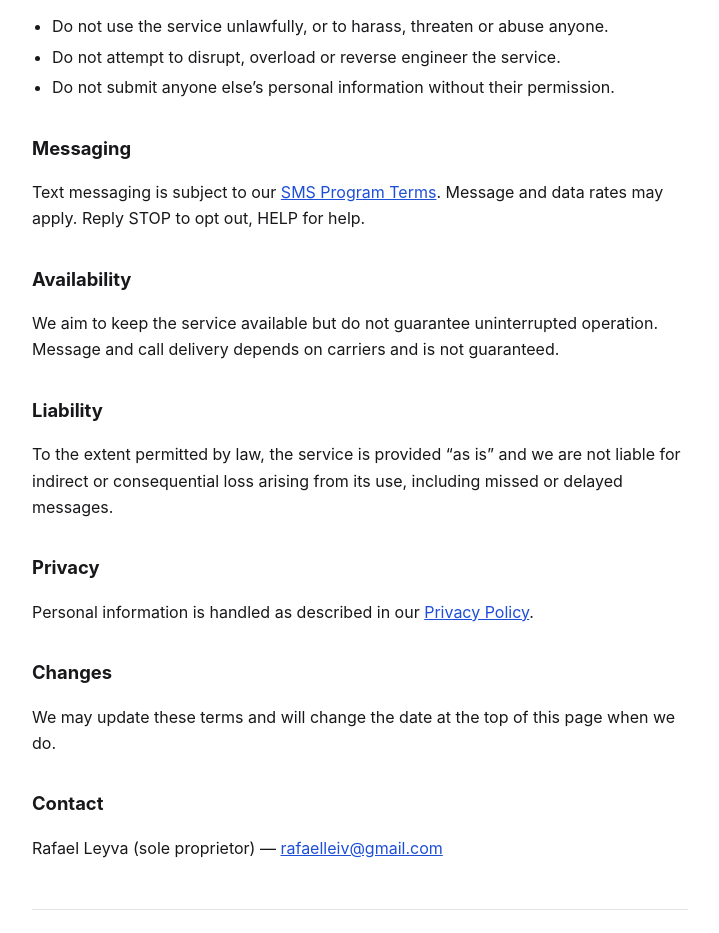
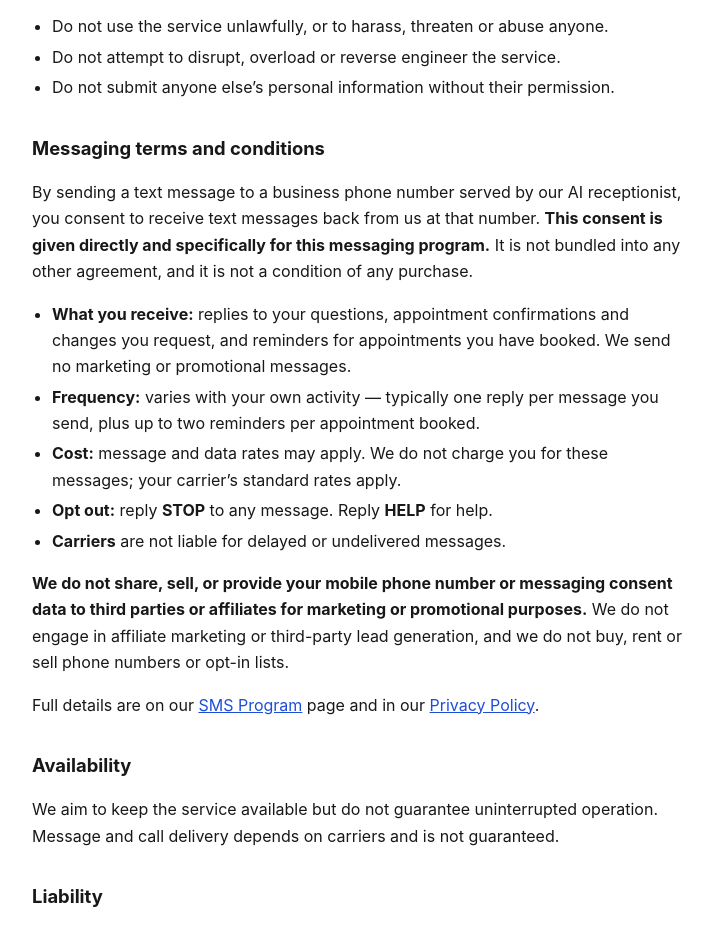
Before and after one commit to rafaelleiv/aifrontdesk, a plain HTML site: page terms/index.html in a window 1280 px wide. Shown: the part 820-1753 px from the top of the page, without its empty margins (280-999 px from the left). Drawn offline with Linux system fonts and the light colour scheme.

Commit message:
Disclosures que exige TCR, con la redaccion canonica
La campana se rechazo con 30908 (no se puede verificar una politica de privacidad
conforme) y 30882 (problemas con los terminos). El CTA ya pasaba: el 30909
desaparecio.

Lo que faltaba, y ahora esta en las tres paginas con la redaccion exacta que pide
TCR: que no se comparte, vende ni cede el numero movil ni el consentimiento a
terceros ni afiliados con fines de marketing o promocion; la frecuencia de
mensajes; y el aviso de tarifas.

Los terminos ya no se limitan a enlazar la pagina de SMS: llevan las condiciones
dentro, con el consentimiento dado de forma directa y especifica para este
programa y no agrupado en otro acuerdo, que es justo lo que exige el 30882.

```diff
--- a/terms/index.html
+++ b/terms/index.html
@@ -37,9 +37,29 @@ contacted, not us, is responsible for honouring appointments and for the service
 <li>Do not submit anyone else&rsquo;s personal information without their permission.</li>
 </ul>
 
-<h2>Messaging</h2>
-<p>Text messaging is subject to our <a href="../sms/">SMS Program Terms</a>. Message and data rates
-may apply. Reply STOP to opt out, HELP for help.</p>
+<h2>Messaging terms and conditions</h2>
+<p>By sending a text message to a business phone number served by our AI receptionist, you consent
+to receive text messages back from us at that number. <strong>This consent is given directly and
+specifically for this messaging program.</strong> It is not bundled into any other agreement, and it
+is not a condition of any purchase.</p>
+<ul>
+<li><strong>What you receive:</strong> replies to your questions, appointment confirmations and
+changes you request, and reminders for appointments you have booked. We send no marketing or
+promotional messages.</li>
+<li><strong>Frequency:</strong> varies with your own activity &mdash; typically one reply per
+message you send, plus up to two reminders per appointment booked.</li>
+<li><strong>Cost:</strong> message and data rates may apply. We do not charge you for these
+messages; your carrier&rsquo;s standard rates apply.</li>
+<li><strong>Opt out:</strong> reply <strong>STOP</strong> to any message. Reply
+<strong>HELP</strong> for help.</li>
+<li><strong>Carriers</strong> are not liable for delayed or undelivered messages.</li>
+</ul>
+<p><strong>We do not share, sell, or provide your mobile phone number or messaging consent data to
+third parties or affiliates for marketing or promotional purposes.</strong> We do not engage in
+affiliate marketing or third-party lead generation, and we do not buy, rent or sell phone numbers
+or opt-in lists.</p>
+<p>Full details are on our <a href="../sms/">SMS Program</a> page and in our
+<a href="../privacy/">Privacy Policy</a>.</p>
 
 <h2>Availability</h2>
 <p>We aim to keep the service available but do not guarantee uninterrupted operation. Message and
```
Also changed, not shown: privacy/index.html (+14 -4 lines), sms/index.html (+4 -2 lines).
